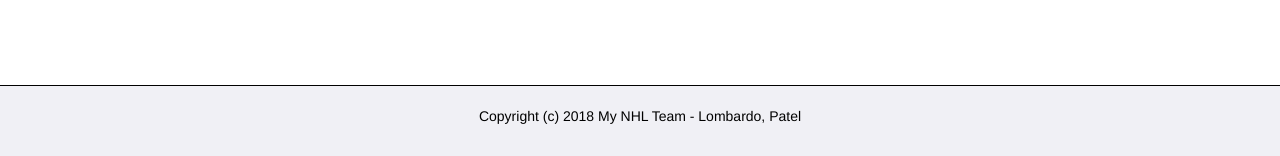
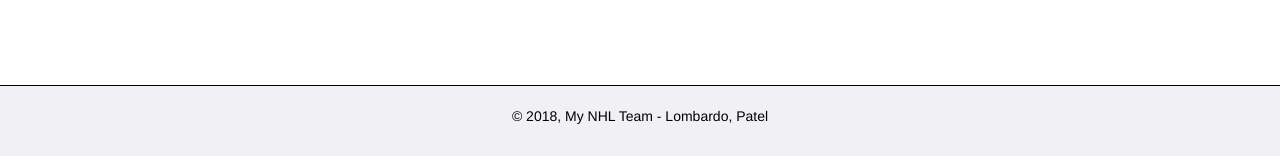
Before and after one commit to DatLombardo/My-NHL-Team, a Node server app: page / in a window 1280 px wide. Shown: the part 644-800 px from the top of the page. Run offline with Node 20, Linux system fonts and the light colour scheme; some libraries are stand-ins or nearby versions.

Commit message:
Submission Comments / Cleanup

```diff
--- a/views/mainLayout.pug
+++ b/views/mainLayout.pug
@@ -50,4 +50,4 @@ html
 	body
 		block content
 	footer
-		p Copyright (c) 2018 My NHL Team - Lombardo, Patel
+		p &copy 2018, My NHL Team - Lombardo, Patel
```
Also changed, not shown: my-NHL-Team.js (+22 -1 lines).
